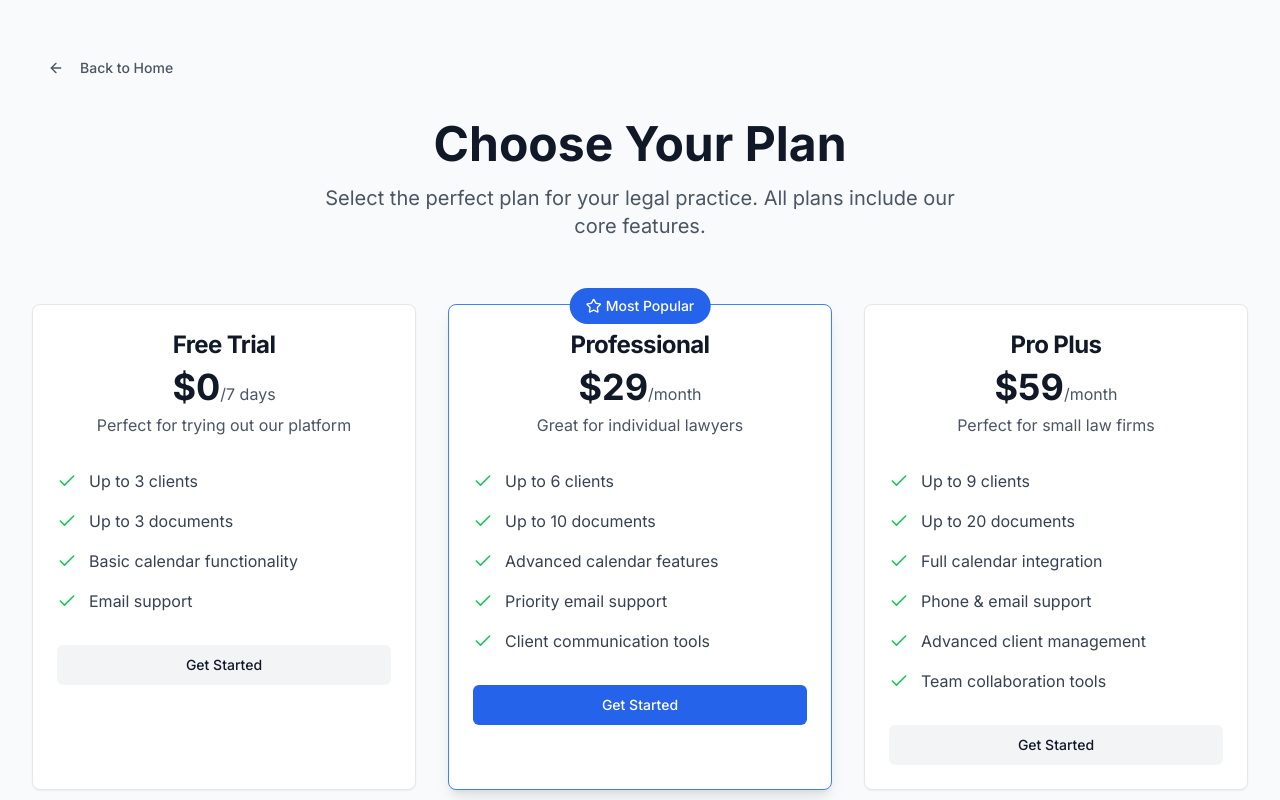
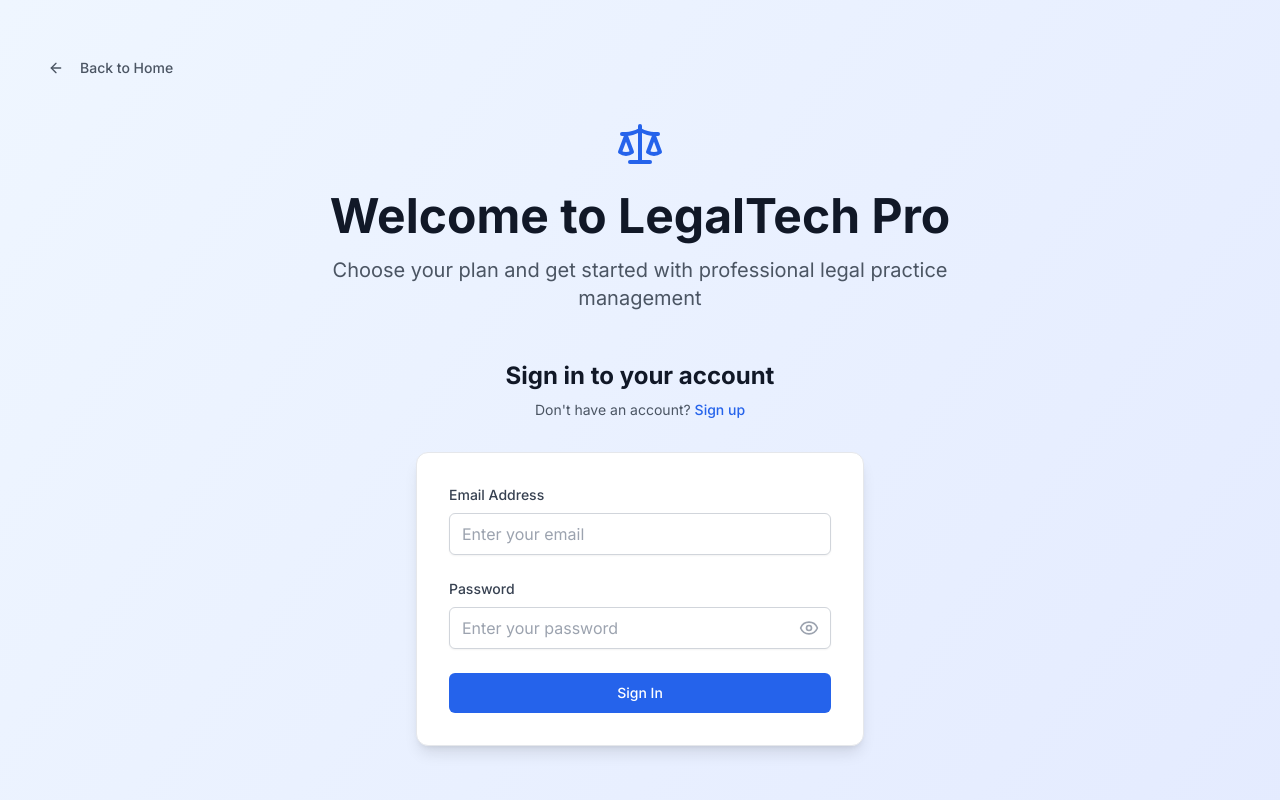
Before and after one commit to Jawwad-maste/nexus-legal-suite, a React (Vite) app: page /pricing in a window 1280 px wide. Shown: the top 800 px of the page. Built offline with nearby package versions, Linux system fonts and the light colour scheme.

Commit message:
Remove Login page
Remove the Login page and integrate its functionality into the AuthPage.

```diff
--- a/src/App.tsx
+++ b/src/App.tsx
@@ -17,7 +17,6 @@ import ClientDetail from "./components/ClientDetail";
 import ClientDocuments from "./components/ClientDocuments";
 import LandingPage from "./components/LandingPage";
 import PricingPage from "./components/PricingPage";
-import AuthPage from "./components/AuthPage";
 import NotFound from "./pages/NotFound";
 import ProtectedRoute from "./components/ProtectedRoute";
 
@@ -37,7 +36,7 @@ const AppContent = () => {
   }
 
   // Public routes that don't require authentication
-  const isPublicRoute = ['/pricing', '/auth'].includes(location.pathname);
+  const isPublicRoute = ['/pricing'].includes(location.pathname);
   const isRootRoute = location.pathname === '/';
 
   // If user is not authenticated and trying to access protected routes
@@ -54,7 +53,6 @@ const AppContent = () => {
         <Routes location={location} key={location.pathname}>
           {/* Public routes */}
           <Route path="/pricing" element={<PricingPage />} />
-          <Route path="/auth" element={<AuthPage />} />
 
           {/* Protected routes - now using ProtectedRoute wrapper */}
           <Route path="/" element={
--- a/src/components/PricingPage.tsx
+++ b/src/components/PricingPage.tsx
@@ -1,19 +1,32 @@
 
-import React from 'react';
+import React, { useState } from 'react';
 import { motion } from 'framer-motion';
-import { Check, Star, ArrowLeft } from 'lucide-react';
+import { Check, Star, ArrowLeft, Eye, EyeOff, Scale } from 'lucide-react';
 import { Button } from '@/components/ui/button';
 import { Card, CardContent, CardHeader, CardTitle } from '@/components/ui/card';
 import { useNavigate } from 'react-router-dom';
+import { useAuth } from '@/hooks/useAuth';
+import { useUpdateSubscription } from '@/hooks/useSubscription';
+import { toast } from 'sonner';
 
 const PricingPage = () => {
   const navigate = useNavigate();
+  const [isLogin, setIsLogin] = useState(true);
+  const [email, setEmail] = useState('');
+  const [password, setPassword] = useState('');
+  const [fullName, setFullName] = useState('');
+  const [showPassword, setShowPassword] = useState(false);
+  const [isLoading, setIsLoading] = useState(false);
+  const [selectedPlan, setSelectedPlan] = useState<string | null>(null);
+  const { signIn, signUp, user } = useAuth();
+  const updateSubscription = useUpdateSubscription();
 
   const plans = [
     {
+      id: 'free_trial',
       name: 'Free Trial',
       price: '$0',
-      period: '7 days',
+      period: '/7 days',
       description: 'Perfect for trying out our platform',
       features: [
         'Up to 3 clients',
@@ -24,9 +37,10 @@ const PricingPage = () => {
       highlighted: false,
     },
     {
+      id: 'pro',
       name: 'Professional',
       price: '$29',
-      period: 'month',
+      period: '/month',
       description: 'Great for individual lawyers',
       features: [
         'Up to 6 clients',
@@ -38,9 +52,10 @@ const PricingPage = () => {
       highlighted: true,
     },
     {
+      id: 'pro_plus',
       name: 'Pro Plus',
       price: '$59',
-      period: 'month',
+      period: '/month',
       description: 'Perfect for small law firms',
       features: [
         'Up to 9 clients',
@@ -54,10 +69,64 @@ const PricingPage = () => {
     },
   ];
 
+  const handleAuthSubmit = async (e: React.FormEvent) => {
+    e.preventDefault();
+    setIsLoading(true);
+
+    try {
+      if (isLogin) {
+        const { error } = await signIn(email, password);
+        if (error) {
+          toast.error(error.message);
+        } else {
+          toast.success('Welcome back!');
+          // User will be redirected by ProtectedRoute logic
+        }
+      } else {
+        const { error } = await signUp(email, password, fullName);
+        if (error) {
+          toast.error(error.message);
+        } else {
+          toast.success('Account created successfully! Please check your email to verify your account.');
+        }
+      }
+    } catch (error: any) {
+      toast.error(error.message || 'An error occurred');
+    } finally {
+      setIsLoading(false);
+    }
+  };
+
+  const handlePlanSelect = async (planId: string) => {
+    if (!user) {
+      toast.error('You need to be logged in to select a plan. Please log in first.');
+      return;
+    }
+
+    setSelectedPlan(planId);
+
+    try {
+      await updateSubscription.mutateAsync({
+        plan: planId as 'free_trial' | 'pro' | 'pro_plus'
+      });
+
+      if (planId === 'free_trial') {
+        toast.success('Free trial started successfully!');
+      } else {
+        toast.success(`${planId.toUpperCase()} plan activated successfully!`);
+      }
+
+      navigate('/');
+    } catch (error: any) {
+      console.error('Error updating subscription:', error);
+      toast.error(`Failed to activate ${planId} plan: ${error.message}`);
+    }
+  };
+
   return (
-    <div className="min-h-screen bg-gray-50 dark:bg-gray-900 py-12 px-4 sm:px-6 lg:px-8">
+    <div className="min-h-screen bg-gradient-to-br from-blue-50 to-indigo-100 dark:from-gray-900 dark:to-gray-800 py-12 px-4 sm:px-6 lg:px-8">
       <div className="max-w-7xl mx-auto">
-        {/* Header with back buttons */}
+        {/* Header with back button */}
         <div className="mb-8 flex space-x-4">
           <Button
             variant="ghost"
@@ -69,29 +138,139 @@ const PricingPage = () => {
           </Button>
         </div>
 
-        <div className="text-center mb-16">
-          <motion.h1
+        {/* Header */}
+        <div className="text-center mb-12">
+          <div className="flex justify-center mb-6">
+            <Scale className="h-12 w-12 text-blue-600 dark:text-blue-400" />
+          </div>
+          <h1 className="text-4xl md:text-5xl font-bold text-gray-900 dark:text-white mb-4">
+            Welcome to LegalTech Pro
+          </h1>
+          <p className="text-xl text-gray-600 dark:text-gray-400 max-w-2xl mx-auto mb-8">
+            Choose your plan and get started with professional legal practice management
+          </p>
+        </div>
+
+        {/* Auth Form */}
+        {!user && (
+          <div className="max-w-md mx-auto mb-16">
+            <div className="text-center mb-8">
+              <h2 className="text-2xl font-bold text-gray-900 dark:text-white">
+                {isLogin ? 'Sign in to your account' : 'Create your account'}
+              </h2>
+              <p className="mt-2 text-sm text-gray-600 dark:text-gray-400">
+                {isLogin ? "Don't have an account? " : "Already have an account? "}
+                <button
+                  onClick={() => setIsLogin(!isLogin)}
+                  className="font-medium text-blue-600 dark:text-blue-400 hover:text-blue-500 dark:hover:text-blue-300 transition-colors"
+                >
+                  {isLogin ? 'Sign up' : 'Sign in'}
+                </button>
+              </p>
+            </div>
+
+            <motion.form
               initial={{ opacity: 0, y: 20 }}
               animate={{ opacity: 1, y: 0 }}
-            className="text-4xl md:text-5xl font-bold text-gray-900 dark:text-white mb-4"
+              className="bg-white dark:bg-gray-800 p-8 rounded-xl shadow-lg border border-gray-200 dark:border-gray-700"
+              onSubmit={handleAuthSubmit}
             >
-            Choose Your Plan
-          </motion.h1>
-          <motion.p
-            initial={{ opacity: 0, y: 20 }}
-            animate={{ opacity: 1, y: 0 }}
-            transition={{ delay: 0.1 }}
-            className="text-xl text-gray-600 dark:text-gray-400 max-w-2xl mx-auto"
-          >
-            Select the perfect plan for your legal practice. All plans include our core features.
-          </motion.p>
+              {!isLogin && (
+                <div className="mb-6">
+                  <label htmlFor="fullName" className="block text-sm font-medium text-gray-700 dark:text-gray-300 mb-2">
+                    Full Name
+                  </label>
+                  <input
+                    id="fullName"
+                    name="fullName"
+                    type="text"
+                    required
+                    value={fullName}
+                    onChange={(e) => setFullName(e.target.value)}
+                    className="w-full px-3 py-2 border border-gray-300 dark:border-gray-600 rounded-md shadow-sm placeholder-gray-400 dark:placeholder-gray-500 focus:outline-none focus:ring-2 focus:ring-blue-500 focus:border-transparent bg-white dark:bg-gray-700 text-gray-900 dark:text-white"
+                    placeholder="Enter your full name"
+                  />
+                </div>
+              )}
+
+              <div className="mb-6">
+                <label htmlFor="email" className="block text-sm font-medium text-gray-700 dark:text-gray-300 mb-2">
+                  Email Address
+                </label>
+                <input
+                  id="email"
+                  name="email"
+                  type="email"
+                  autoComplete="email"
+                  required
+                  value={email}
+                  onChange={(e) => setEmail(e.target.value)}
+                  className="w-full px-3 py-2 border border-gray-300 dark:border-gray-600 rounded-md shadow-sm placeholder-gray-400 dark:placeholder-gray-500 focus:outline-none focus:ring-2 focus:ring-blue-500 focus:border-transparent bg-white dark:bg-gray-700 text-gray-900 dark:text-white"
+                  placeholder="Enter your email"
+                />
               </div>
 
-        {/* Pricing Cards */}
-        <div className="grid grid-cols-1 md:grid-cols-3 gap-8 mb-16">
+              <div className="mb-6">
+                <label htmlFor="password" className="block text-sm font-medium text-gray-700 dark:text-gray-300 mb-2">
+                  Password
+                </label>
+                <div className="relative">
+                  <input
+                    id="password"
+                    name="password"
+                    type={showPassword ? 'text' : 'password'}
+                    autoComplete={isLogin ? 'current-password' : 'new-password'}
+                    required
+                    value={password}
+                    onChange={(e) => setPassword(e.target.value)}
+                    className="w-full px-3 py-2 pr-10 border border-gray-300 dark:border-gray-600 rounded-md shadow-sm placeholder-gray-400 dark:placeholder-gray-500 focus:outline-none focus:ring-2 focus:ring-blue-500 focus:border-transparent bg-white dark:bg-gray-700 text-gray-900 dark:text-white"
+                    placeholder="Enter your password"
+                  />
+                  <button
+                    type="button"
+                    onClick={() => setShowPassword(!showPassword)}
+                    className="absolute inset-y-0 right-0 pr-3 flex items-center text-gray-400 dark:text-gray-500 hover:text-gray-600 dark:hover:text-gray-300"
+                  >
+                    {showPassword ? <EyeOff className="h-5 w-5" /> : <Eye className="h-5 w-5" />}
+                  </button>
+                </div>
+              </div>
+
+              <Button
+                type="submit"
+                disabled={isLoading}
+                className="w-full bg-blue-600 hover:bg-blue-700 dark:bg-blue-700 dark:hover:bg-blue-800 text-white"
+              >
+                {isLoading ? 'Processing...' : isLogin ? 'Sign In' : 'Sign Up'}
+              </Button>
+            </motion.form>
+          </div>
+        )}
+
+        {/* Warning for non-logged users */}
+        {!user && (
+          <div className="mb-8 p-4 bg-yellow-50 dark:bg-yellow-900/20 border border-yellow-200 dark:border-yellow-800 rounded-lg max-w-4xl mx-auto">
+            <p className="text-center text-yellow-800 dark:text-yellow-200">
+              Please sign in or create an account above to select a plan and access our features.
+            </p>
+          </div>
+        )}
+
+        {/* Pricing Plans */}
+        <div className="max-w-6xl mx-auto">
+          <div className="text-center mb-12">
+            <h2 className="text-3xl font-bold text-gray-900 dark:text-white mb-4">
+              Choose Your Plan
+            </h2>
+            <p className="text-xl text-gray-600 dark:text-gray-400">
+              Select the perfect plan for your legal practice
+            </p>
+          </div>
+
+          <div className="grid grid-cols-1 md:grid-cols-3 gap-8">
             {plans.map((plan, index) => (
               <motion.div
-              key={plan.name}
+                key={plan.id}
                 initial={{ opacity: 0, y: 20 }}
                 animate={{ opacity: 1, y: 0 }}
                 transition={{ delay: index * 0.1 }}
@@ -105,7 +284,7 @@ const PricingPage = () => {
                     </span>
                   </div>
                 )}
-              <Card className={`h-full transition-all duration-200 hover:shadow-lg hover:scale-105 hover:border-blue-400 ${
+                <Card className={`h-full transition-all duration-200 hover:shadow-lg hover:scale-105 cursor-pointer hover:border-blue-400 ${
                   plan.highlighted
                     ? 'border-blue-500 shadow-lg bg-white dark:bg-gray-800'
                     : 'bg-white dark:bg-gray-800 border-gray-200 dark:border-gray-700'
@@ -118,7 +297,7 @@ const PricingPage = () => {
                       <span className="text-4xl font-bold text-gray-900 dark:text-white">
                         {plan.price}
                       </span>
-                    <span className="text-gray-600 dark:text-gray-400">/{plan.period}</span>
+                      <span className="text-gray-600 dark:text-gray-400">{plan.period}</span>
                     </div>
                     <p className="text-gray-600 dark:text-gray-400 mt-4">
                       {plan.description}
@@ -134,19 +313,26 @@ const PricingPage = () => {
                       ))}
                     </ul>
                     <Button
-                    onClick={() => navigate('/auth')}
+                      onClick={() => handlePlanSelect(plan.id)}
+                      disabled={!user || (updateSubscription.isPending && selectedPlan === plan.id)}
                       className={`w-full ${
                         plan.highlighted
                           ? 'bg-blue-600 hover:bg-blue-700 text-white'
                           : 'bg-gray-100 dark:bg-gray-700 hover:bg-gray-200 dark:hover:bg-gray-600 text-gray-900 dark:text-white'
-                    }`}
+                      } ${!user ? 'opacity-50 cursor-not-allowed' : ''}`}
                     >
-                    Get Started
+                      {!user
+                        ? 'Sign In to Get Started'
+                        : updateSubscription.isPending && selectedPlan === plan.id
+                        ? 'Processing...'
+                        : 'Get Started'
+                      }
                     </Button>
                   </CardContent>
                 </Card>
               </motion.div>
             ))}
+          </div>
         </div>
 
         {/* Features Grid */}
@@ -154,7 +340,7 @@ const PricingPage = () => {
           initial={{ opacity: 0, y: 20 }}
           animate={{ opacity: 1, y: 0 }}
           transition={{ delay: 0.4 }}
-          className="text-center"
+          className="text-center mt-16"
         >
           <h2 className="text-3xl font-bold text-gray-900 dark:text-white mb-12">
             Everything you need to manage your practice
```
Also changed, not shown: src/components/ProtectedRoute.tsx (+4 -4 lines). Lines whose indentation alone changed are shown as unchanged.
